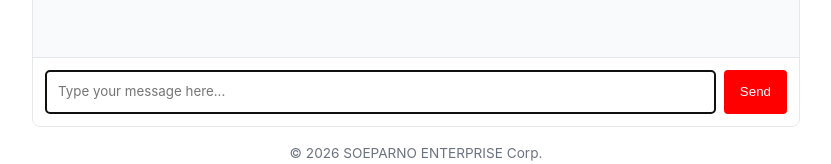
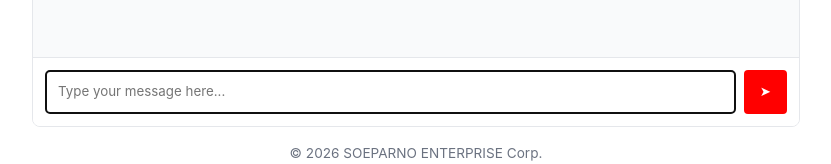
Before and after one commit to readtalk/large-language-model, a website: page public/index.html in a window 1280 px wide. Shown: the part 618-782 px from the top of the page, without its empty margins (224-1055 px from the left). Drawn offline with Linux system fonts and the light colour scheme.

Commit message:
Change send button text to arrow icon

```diff
--- a/public/index.html
+++ b/public/index.html
@@ -168,7 +168,7 @@
 					rows="1"
 					autofocus
 				></textarea>
-				<button id="send-button">Send</button>
+				<button id="send-button">➤</button>
 			</div>
 		</div>
 
```
